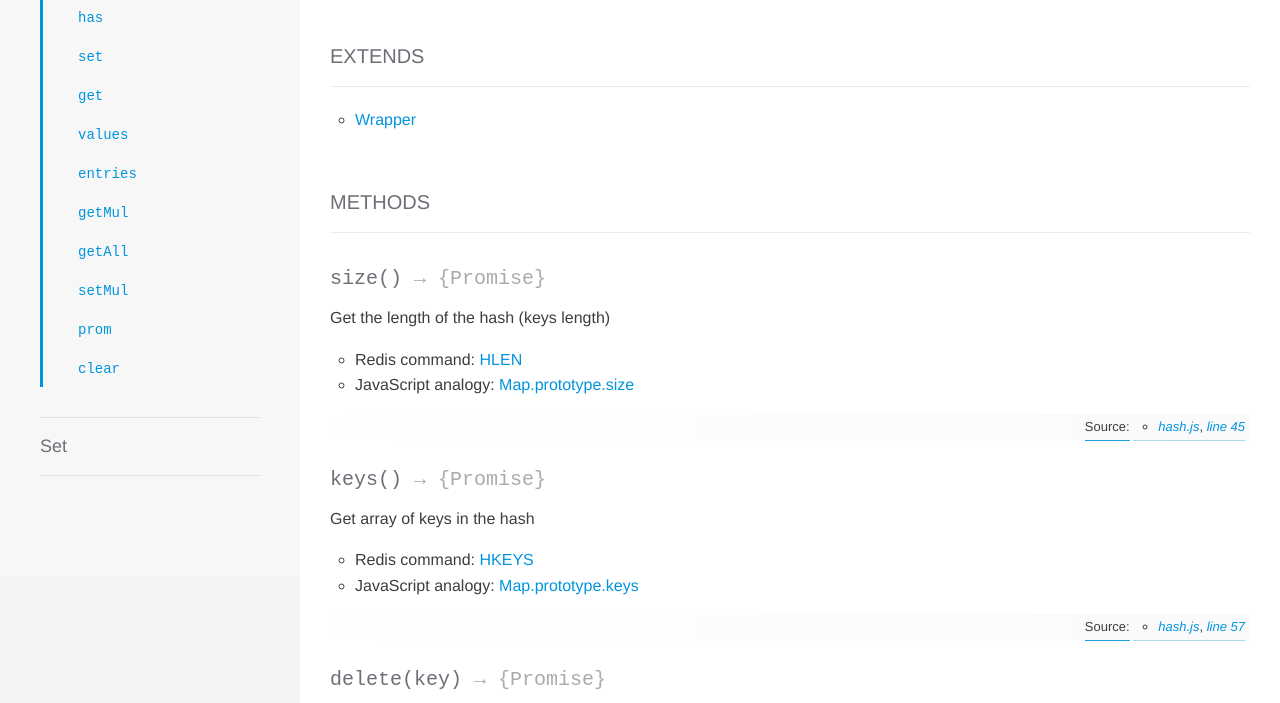
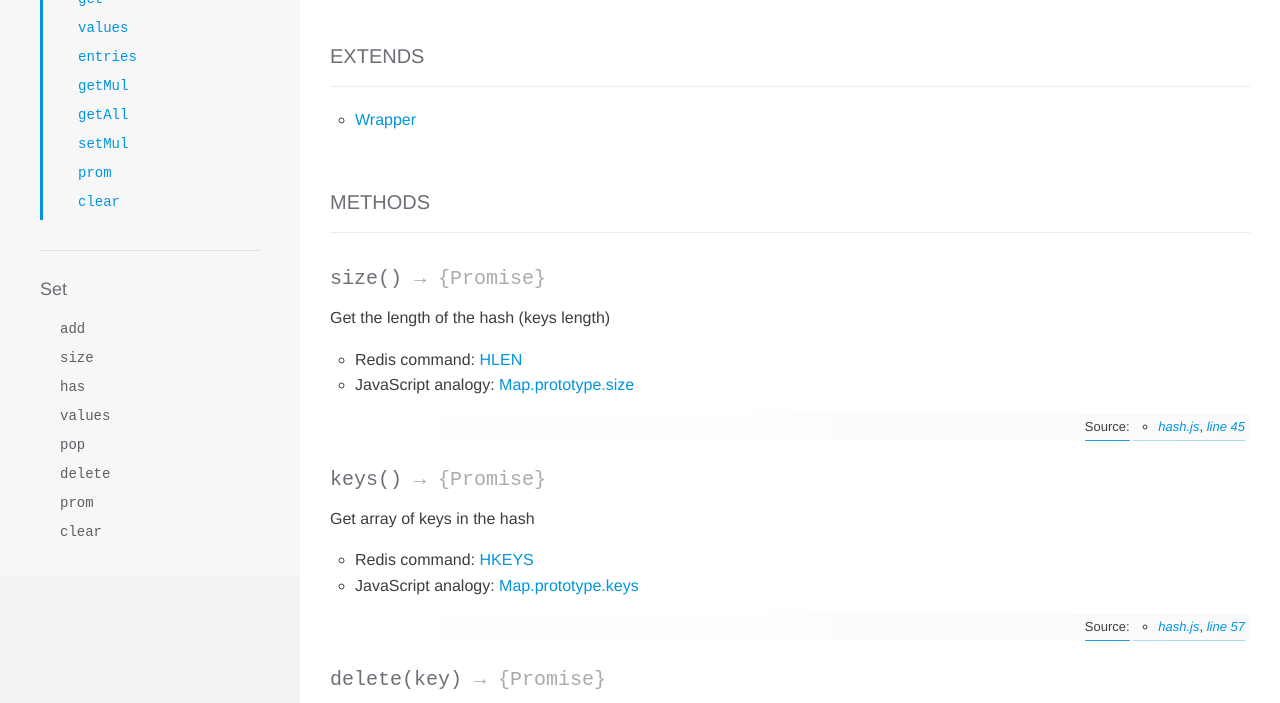
Before and after one commit to damirka/redis-type, a website: page docs/Hash.html in a window 1280 px wide. Shown: the part 267-970 px from the top of the page. Drawn offline with nearby package versions, Linux system fonts and the light colour scheme; a web font is replaced by a local one.

Commit message:
Updated docs with new settings

```diff
--- a/docs/Hash.html
+++ b/docs/Hash.html
@@ -18,8 +18,6 @@
 
   <link type="text/css" rel="stylesheet" href="styles/prettify-tomorrow.css">
   <link type="text/css" rel="stylesheet" href="styles/jsdoc-default.css">
-
-  <link type="text/css" rel="stylesheet" href="styles/collapse.css">
 
 
 
--- a/docs/List.html
+++ b/docs/List.html
@@ -18,8 +18,6 @@
 
   <link type="text/css" rel="stylesheet" href="styles/prettify-tomorrow.css">
   <link type="text/css" rel="stylesheet" href="styles/jsdoc-default.css">
-
-  <link type="text/css" rel="stylesheet" href="styles/collapse.css">
 
 
 
```
Also changed, not shown: docs/Set.html (+0 -2 lines), docs/Wrapper.html (+0 -2 lines), docs/hash.js.html (+0 -2 lines), docs/index.html (+0 -2 lines), docs/list.js.html (+0 -2 lines), docs/set.js.html (+0 -2 lines), docs/wrapper.js.html (+0 -2 lines).
